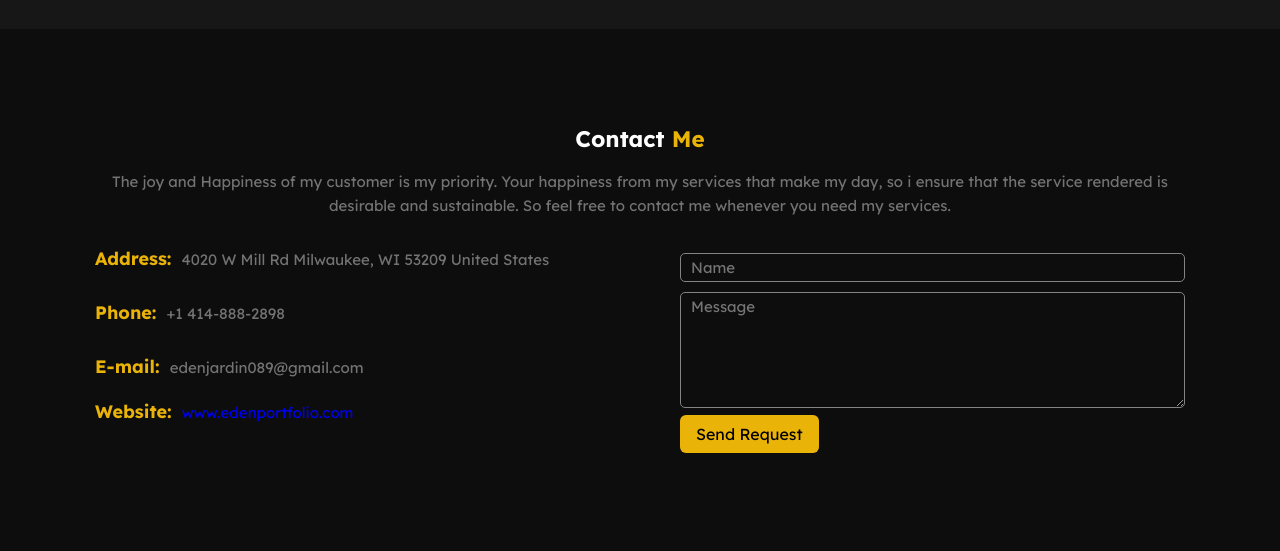
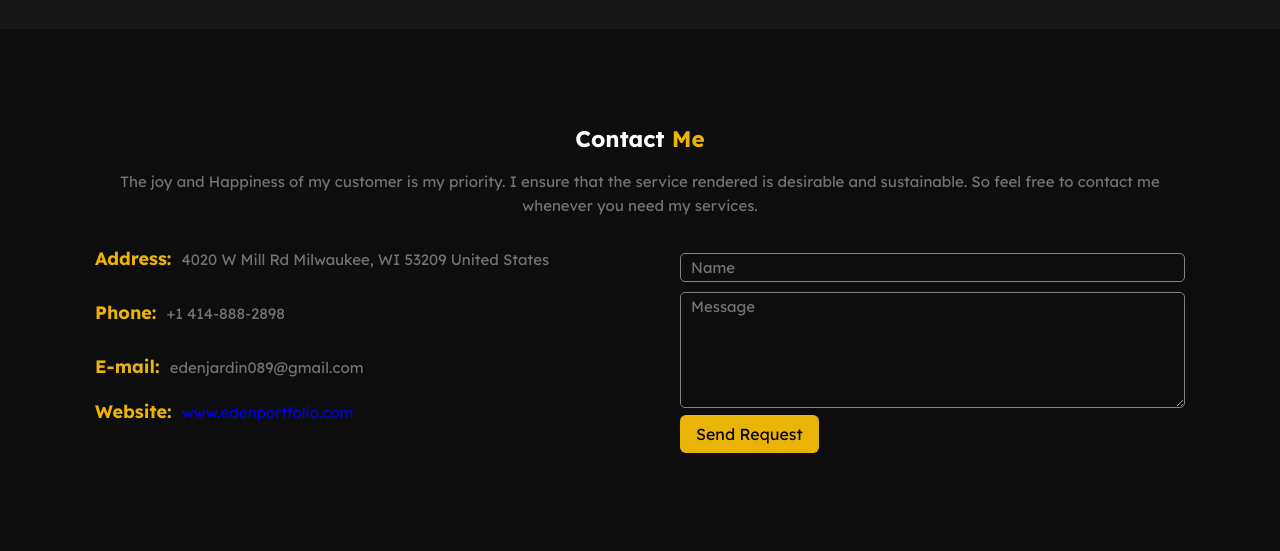
Before and after one commit to webdeveden/sec-portfolio, a plain HTML site: page index.html in a window 1280 px wide. Shown: the part 3422-3973 px from the top of the page. Drawn offline with nearby package versions, Linux system fonts and the light colour scheme.

Commit message:
updating the contact session paragraph

```diff
--- a/index.html
+++ b/index.html
@@ -342,10 +342,9 @@
           Contact <span class="hero-secondary__heading">Me</span>
         </h2>
         <p>
-          The joy and Happiness of my customer is my priority. Your happiness
-          from my services that make my day, so i ensure that the service
-          rendered is desirable and sustainable. So feel free to contact me
-          whenever you need my services.
+          The joy and Happiness of my customer is my priority. I ensure that the
+          service rendered is desirable and sustainable. So feel free to contact
+          me whenever you need my services.
         </p>
       </section>
       <section class="grid grid--1x2 container">
```
